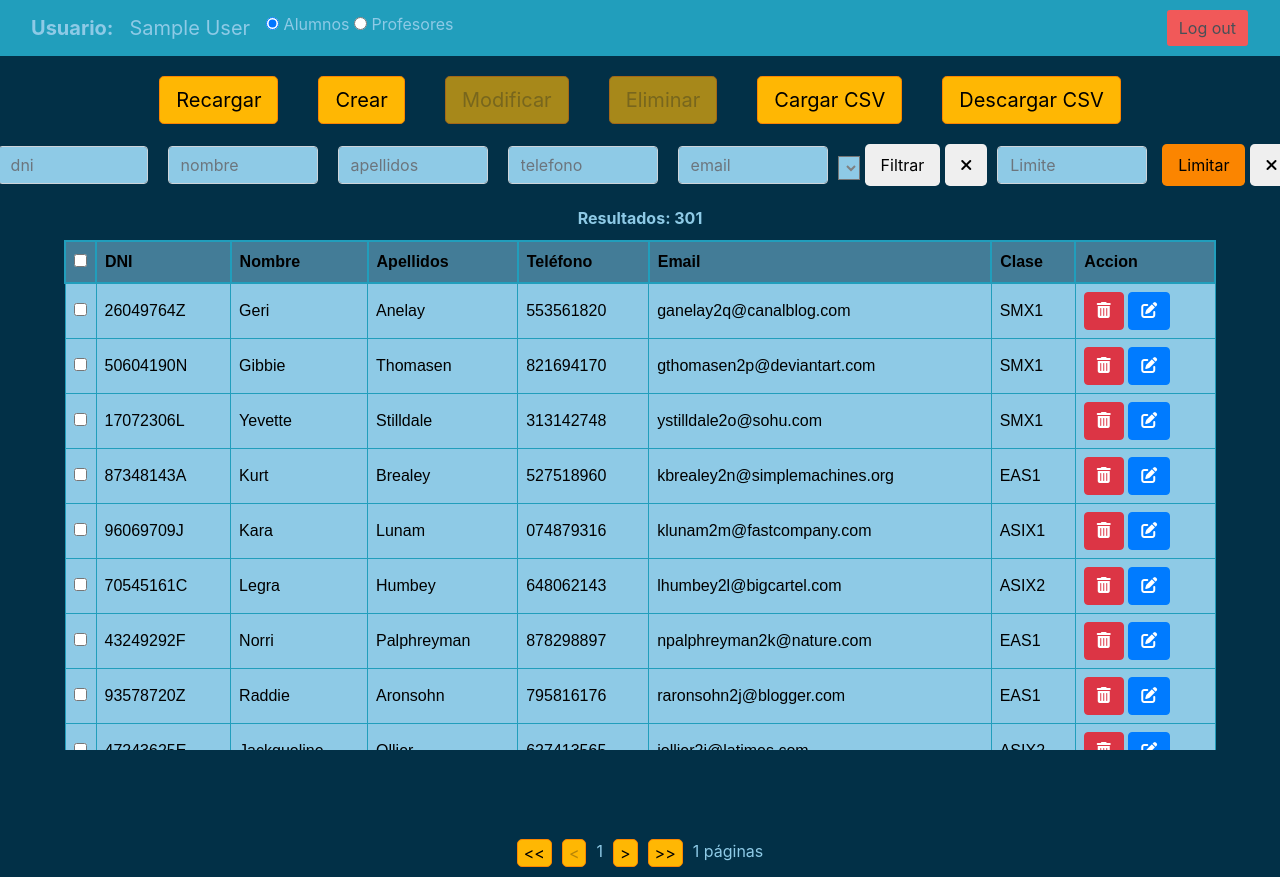
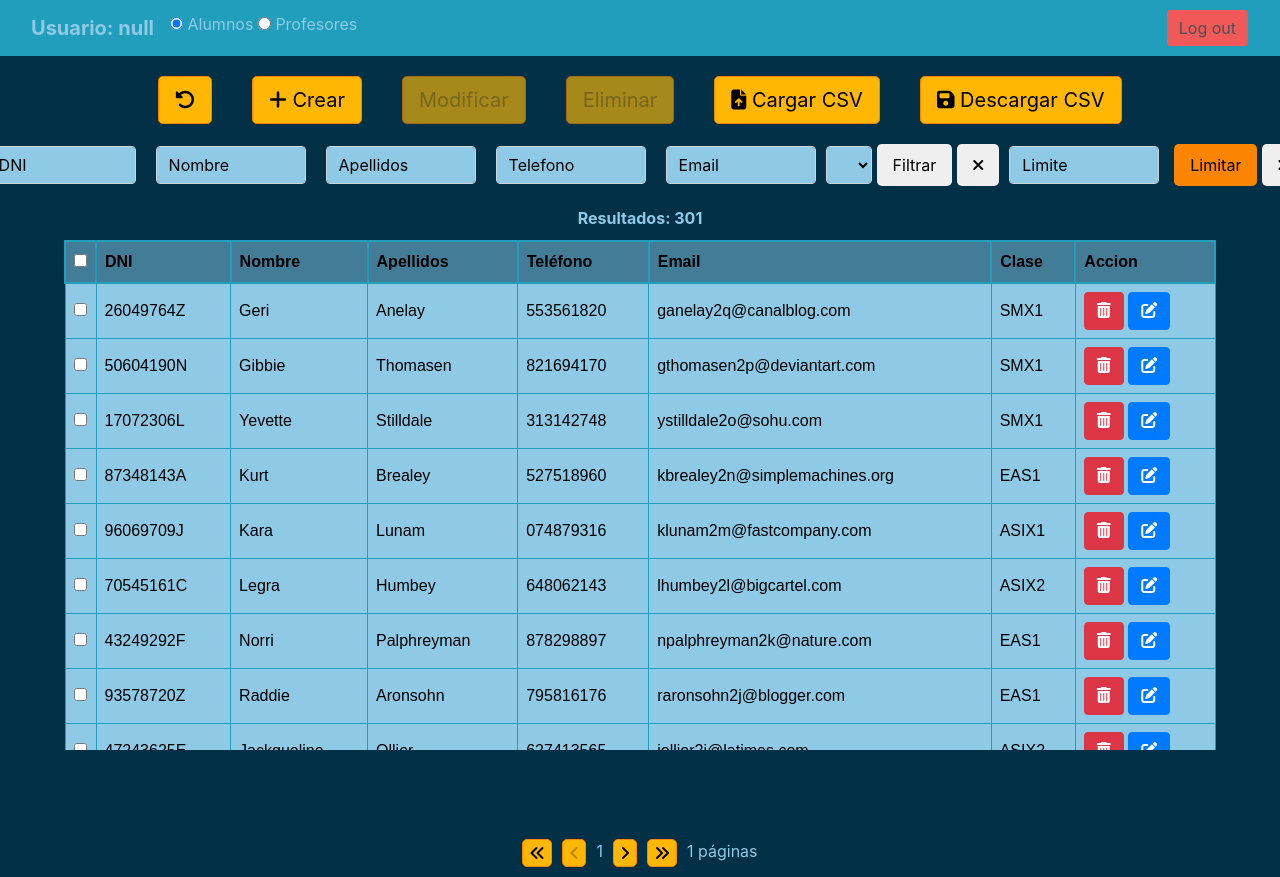
Before and after one commit to CarlosGLOZ/Proyecto-Transversal, a PHP site: page /view/index.php in a window 1280 px wide. Run offline with PHP 8.4, Linux system fonts and the light colour scheme; the visitor is signed in with stand-in values (Sample User, id 1); data comes from the database, SQL or seed files in the repository; lists and menus that the app fills with data are empty; some libraries are stand-ins or nearby versions.

Commit message:
18-05-2022 20:24

```diff
--- a/css/index.css
+++ b/css/index.css
@@ -24,16 +24,16 @@ nav.navbar {
 
 .filtro {
     background-color: rgb(142, 202, 230) !important;
+    color: black !important;
+    width: 150px !important;
+}
+
+.filtro::placeholder {
+    color: black !important;
 }
 
 .btn_filtros {
     background-color: rgb(251, 133, 0) !important;
-}
-
-#filtro-select {
-    background-color: rgb(142, 202, 230) !important;
-    color: grey;
-    margin-top: 5px;
 }
 
 .btn_check {
--- a/func/comprobar_correo.php
+++ b/func/comprobar_correo.php
@@ -2,7 +2,7 @@
 
 // COMPROBAR SI UN CORREO YA HA SIDO INTRODUCIDO EN LA BASE DE DATOS
 function comprobar_correo($conexion, $email, $id=null, $scope=null) {
-    $sql = "SELECT COUNT(1) as `total` FROM tbl_professor, tbl_alumne WHERE email_prof = '$email' OR email_alu = '$email'";
+    $sql = "SELECT COUNT(1) as `total` FROM tbl_professor, tbl_alumne WHERE (email_prof = '$email' OR email_alu = '$email')";
 
     if ($id && $scope) {
         if ($scope == 'alumnos') {
--- a/index.php
+++ b/index.php
@@ -1,2 +1,3 @@
 <?php
     echo "<script>window.location.href = './view/login.php';</script>";
+    die();
--- a/js/ajax.js
+++ b/js/ajax.js
@@ -1,4 +1,4 @@
-import { checkCheckedCheckboxes, updatePageButtons } from "./utils.js";
+import { changeUsername, checkCheckedCheckboxes, updatePageButtons } from "./utils.js";
 import { alertCreateAlu, alertCreateProf, alertFailed, alertModify, alertModifyProf, alertMultipleModifyAlu } from "./alerts.js";
 
 
@@ -96,6 +96,7 @@ export function asyncModify(id, values) {
                 }
             } else {
                 asyncShow()
+                changeUsername()
             }
         }
     })
@@ -122,6 +123,7 @@ export function asyncCreate(values) {
                 error = 'DNI ya existe';
             }
             if (error) {
+                console.log('b')
                 let scope = localStorage.getItem('data_scope')
                 if (!scope || scope == 'alumnos') {
                     alertFailed(error, alertCreateAlu)
--- a/js/alerts.js
+++ b/js/alerts.js
@@ -313,6 +313,7 @@ export function alertFailed(error, callBack, values=null) {
         if (!values) {
             callBack();
         } else {
+            console.log('a')
             let scope = localStorage.getItem('data_scope')
             if (!scope || scope == 'alumnos') {
                 callBack(values.id, values.dni, values.nombre, values.apellidos, values.telefono, values.email, values.clase);
--- a/js/main.js
+++ b/js/main.js
@@ -1,6 +1,6 @@
 import { alertModify, alertDelete, alertCreate, alertMultipleModify, alertMultipleDelete, alertModifyProf, alertChangePasswordProf } from './alerts.js'
 import { asyncShow, asyncShowClases, asyncShowDepts } from './ajax.js'
-import { changeDataVisualizationScope, removeLimit, changeLimit, checkCheckedCheckboxes, checkAllCheckboxes, storeLocalFilter, voidLocalFilter, changePage, displayLocalFilter, changeOrderBy } from './utils.js'
+import { changeUsername, changeDataVisualizationScope, removeLimit, changeLimit, checkCheckedCheckboxes, checkAllCheckboxes, storeLocalFilter, voidLocalFilter, changePage, displayLocalFilter, changeOrderBy } from './utils.js'
 
 
 window.asyncShow = asyncShow;
@@ -24,6 +24,7 @@ window.alertChangePasswordProf = alertChangePasswordProf;
 
 
 window.onload = () => {
+    changeUsername()
     asyncShow()
     displayLocalFilter()
     let scope = localStorage.getItem('data_scope');
@@ -32,6 +33,4 @@ window.onload = () => {
     } else {
         asyncShowDepts('filtro-select')
     }
-
-
 }
--- a/js/utils.js
+++ b/js/utils.js
@@ -210,7 +210,7 @@ export function changeFilterInputs() {
     let scope = localStorage.getItem('data_scope')
     if (!scope || scope == 'alumnos') {
         if (!document.getElementById("filtro-dni")) {
-            container.innerHTML = '<input id="filtro-dni" type="text" name="dni" class="form-control" placeholder="dni"/>' + container.innerHTML
+            container.innerHTML = '<input id="filtro-dni" type="text" name="dni" class="filtro form-control" placeholder="DNI"/>' + container.innerHTML
         }
         asyncShowClases('filtro-select')
     } else {
@@ -220,3 +220,9 @@ export function changeFilterInputs() {
         asyncShowDepts('filtro-select')
     }
 }
+
+
+export function changeUsername() {
+    let nombreUsuario = localStorage.getItem('nombre_usuario');
+    document.getElementById('nombre-usuario').innerHTML = `Usuario: ${nombreUsuario}`;
+}
--- a/proc/modificar_reg.php
+++ b/proc/modificar_reg.php
@@ -60,6 +60,10 @@ if ($_POST['scope'] == 'alumnos') {
 } else {
     $dept = strip_tags($_POST['dept']);
     $sql = "UPDATE `tbl_professor` SET `nom_prof` = '$nombre', `cognoms_prof` = '$apellidos', `telf` = '$telefono', `email_prof` = '$email', `dept` = '$dept' WHERE `id_professor` = $id";
+
+    if ($id == $_SESSION['id_professor']) {
+        echo "<script>localStorage.setItem('nombre_usuario', '$nombre' )</script>";
+    }
 }
 
 mysqli_query($conexion, $sql);
--- a/proc/validar_login.php
+++ b/proc/validar_login.php
@@ -43,9 +43,8 @@ if ((isset($_POST['email_login']) && isset($_POST['password_login'])) && (!empty
 
         twostep_auth($_SESSION['email_prof']);
 
+        echo "<script>localStorage.setItem('nombre_usuario', '{$_SESSION['nom_prof']}' )</script>";
         echo "<script>window.location.href = '../view/codigo_auth.html';</script>";
-        echo "<script>localStorage.setItem('nombre_usuario', '{$_SESSION['nom_prof']}' )</script>";
-        echo "<script>window.location.href = '../view/index.php';</script>";
     } else {
         echo "<script>window.location.href = '../view/login.php?val=false';</script>";
         die();
--- a/view/index.php
+++ b/view/index.php
@@ -33,7 +33,7 @@
     <!-- NAVBAR -->
     <nav class="navbar navbar-expand-lg navbar-dark bg-dark">
         <div class="container-fluid">
-            <b><a class="navbar-brand">Usuario:</b><?php echo $_SESSION['nom_prof'];?></a>
+            <b><a id="nombre-usuario" class="navbar-brand">Usuario:</a></b>
             <button class="navbar-toggler" type="button" data-bs-toggle="collapse" data-bs-target="#navbarScroll" aria-controls="navbarScroll" aria-expanded="false" aria-label="Toggle navigation">
                 <span class="navbar-toggler-icon"></span>
             </button>
@@ -59,21 +59,21 @@
 
     <!-- OPCIONES -->
     <div class="crear-container">
-        <button onClick="asyncShow()" class="btn paginacion btn-lg button-style" role="button" aria-disabled="true">Recargar</button>
-        <button onClick="alertCreate()" class="btn paginacion btn-lg button-style" role="button" aria-disabled="true">Crear</button>
+        <button onClick="asyncShow()" class="btn paginacion btn-lg button-style" role="button" aria-disabled="true"><i class="fa-solid fa-rotate-left"></i></button>
+        <button onClick="alertCreate()" class="btn paginacion btn-lg button-style" role="button" aria-disabled="true"><i class="fa-solid fa-plus"></i> Crear</button>
         <button disabled id="multiple-modify-button" onClick="alertMultipleModify()" class="btn paginacion btn-lg button-style" role="button" aria-disabled="true">Modificar</button>
         <button disabled id="multiple-delete-button" onClick="alertMultipleDelete()" class="btn paginacion btn-lg button-style" role="button" aria-disabled="true">Eliminar</button>
-        <button onClick="alertDownloadCSV()" class="btn paginacion btn-lg button-style" role="button" aria-disabled="true">Cargar CSV</button>
-        <button onClick="alertUploadCSV()" class="btn paginacion btn-lg button-style" role="button" aria-disabled="true">Descargar CSV</button>
+        <button onClick="alertDownloadCSV()" class="btn paginacion btn-lg button-style" role="button" aria-disabled="true"><i class="fa-solid fa-file-arrow-up"></i> Cargar CSV</button>
+        <button onClick="alertUploadCSV()" class="btn paginacion btn-lg button-style" role="button" aria-disabled="true"><i class="fa-solid fa-floppy-disk"></i> Descargar CSV</button>
     </div>
     <div id="filtrar-container" class="filtrar-container">
         <!-- FILTRO -->
-        <input id="filtro-dni" type="text" name="dni" class="filtro form-control" placeholder="dni"/>
-        <input id="filtro-nombre" type="text" name="nombre" class="filtro form-control" placeholder="nombre"/>
-        <input id="filtro-apellidos" type="text" name="apellidos" class="filtro form-control" placeholder="apellidos"/>
-        <input id="filtro-telefono" type="text" name="telefono" class="filtro form-control" placeholder="telefono"/>
-        <input id="filtro-email" type="email" name="email" class="filtro form-control" placeholder="email"/>
-        <select id="filtro-select" class="swal2-input" name='clases'></select>
+        <input id="filtro-dni" type="text" name="dni" class="filtro form-control" placeholder="DNI"/>
+        <input id="filtro-nombre" type="text" name="nombre" class="filtro form-control" placeholder="Nombre"/>
+        <input id="filtro-apellidos" type="text" name="apellidos" class="filtro form-control" placeholder="Apellidos"/>
+        <input id="filtro-telefono" type="text" name="telefono" class="filtro form-control" placeholder="Telefono"/>
+        <input id="filtro-email" type="email" name="email" class="filtro form-control" placeholder="Email"/>
+        <select id="filtro-select" class="filtro form-control" name='clases'></select>
         <button class="btn btn-filtros btn-lg" onClick="storeLocalFilter()">Filtrar</button>
         <button class="btn btn-filtros btn-lg" onClick="voidLocalFilter()"><i class="fa-solid fa-xmark"></i></button>
         <!-- LIMITE -->
@@ -86,18 +86,13 @@
 
     <!-- PAGINACION -->
     <div class="page-buttons">
-        <button class="paginacion" id="start-page-button" onClick="changePage('start')"><<</button>
-        <button class="paginacion" id="reduce-page-button" onClick="changePage('reduce')"><</button>
+        <button class="paginacion" id="start-page-button" onClick="changePage('start')"><i class="fa-solid fa-angles-left"></i></button>
+        <button class="paginacion" id="reduce-page-button" onClick="changePage('reduce')"><i class="fa-solid fa-angle-left"></i></button>
         <span id="current-page">1</span>
-        <button class="paginacion" id="add-page-button" onClick="changePage('add')">></button>
-        <button class="paginacion" id="end-page-button" onClick="changePage('end')">>></button>
+        <button class="paginacion" id="add-page-button" onClick="changePage('add')"><i class="fa-solid fa-angle-right"></i></button>
+        <button class="paginacion" id="end-page-button" onClick="changePage('end')"><i class="fa-solid fa-angles-right"></i></button>
         <span id="num-pages">12 páginas</span>
     </div>
 
-
-    <!-- Subida de varios archivos a la vez -->
-    <!-- Calendario con eventos de la escuela -->
-    <!-- Enlaces publicos para descargar deberes (FTP)  -->
-
 </body>
 </html>
```
Also changed, not shown: proc/2step_auth.php (+11 -1 lines), proc/descargar_csv.php (indentation only).
